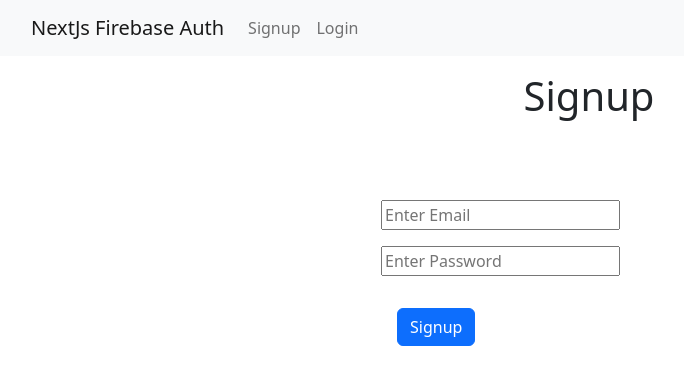
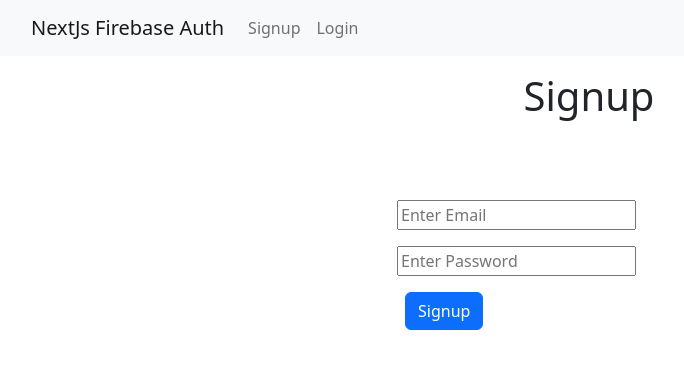
Before and after one commit to Naryond/nextjs-APIRestwithFirebaseAuth, a Next.js app: page /signup in a window 1280 px wide. Shown: the top 384 px of the page, without its empty margins (51-735 px from the left). Built offline with nearby package versions, Linux system fonts and the light colour scheme; no server answers.

Commit message:
working on the UI

```diff
--- a/pages/login.tsx
+++ b/pages/login.tsx
@@ -58,11 +58,9 @@ const Login = () => {
               {...register('password')}
             />
           </div>
-
-          <Button variant="primary" type="submit">
+          <Button className="mx-2" variant="primary" type="submit">
             Login
           </Button>
-
           <Button variant="primary" onClick={guestAccess}>
             Access as Guest
           </Button>
--- a/pages/signup.tsx
+++ b/pages/signup.tsx
@@ -31,7 +31,7 @@ const Signup = () => {
   return (
     <div style={{ width: '40%', margin: 'auto' }}>
       <h1 className="text-center my-3">Signup</h1>
-      <Container className="mb-3 p-5">
+      <Container className="m-3 p-5">
         <form onSubmit={handleSubmit(onSubmit)}>
           <div className="my-3">
             <input
@@ -49,7 +49,7 @@ const Signup = () => {
               {...register('password')}
             />
           </div>
-          <Button className="m-3" variant="primary" type="submit">
+          <Button className="mx-2" variant="primary" type="submit">
             Signup
           </Button>
         </form>
```
